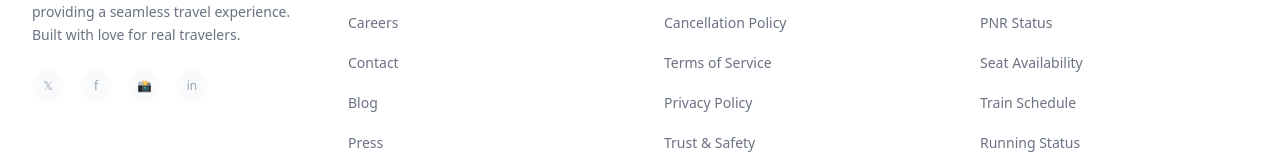
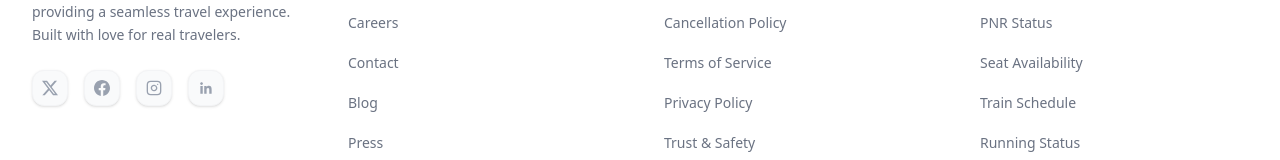
Before and after one commit to RishiVykunta/RMS, a Next.js app: page / in a window 1280 px wide. Shown: the part 2516-2676 px from the top of the page. Built offline with nearby package versions, Linux system fonts and the light colour scheme; no server answers; the database is empty.

Commit message:
style: replace text social icons with premium SVGs in footer

```diff
--- a/components/Footer.tsx
+++ b/components/Footer.tsx
@@ -14,9 +14,48 @@ export default function Footer() {
               Modern railway reservation system providing a seamless travel experience. Built with love for real travelers.
             </p>
             <div className="mt-6 flex space-x-4">
-              {['𝕏', 'f', '📸', 'in'].map((social, i) => (
-                <div key={i} className="w-8 h-8 rounded-full bg-gray-50 flex items-center justify-center text-gray-400 hover:bg-brand hover:text-white cursor-pointer transition-all">
-                  <span className="text-xs">{social}</span>
+              {[
+                {
+                  name: 'X',
+                  color: 'hover:bg-black',
+                  icon: (
+                    <svg viewBox="0 0 24 24" className="w-4 h-4" fill="currentColor">
+                      <path d="M18.901 1.153h3.68l-8.04 9.19L24 22.846h-7.406l-5.8-7.584-6.638 7.584H.474l8.6-9.83L0 1.154h7.594l5.243 6.932L18.901 1.153zM17.61 20.644h2.039L6.486 3.24H4.298L17.61 20.644z" />
+                    </svg>
+                  )
+                },
+                {
+                  name: 'Facebook',
+                  color: 'hover:bg-[#1877F2]',
+                  icon: (
+                    <svg viewBox="0 0 24 24" className="w-4 h-4" fill="currentColor">
+                      <path d="M24 12.073c0-6.627-5.373-12-12-12s-12 5.373-12 12c0 5.99 4.388 10.954 10.125 11.854v-8.385H7.078v-3.47h3.047V9.43c0-3.007 1.792-4.669 4.533-4.669 1.312 0 2.686.235 2.686.235v2.953H15.83c-1.491 0-1.956.925-1.956 1.874v2.25h3.328l-.532 3.47h-2.796v8.385C19.612 23.027 24 18.062 24 12.073z" />
+                    </svg>
+                  )
+                },
+                {
+                  name: 'Instagram',
+                  color: 'hover:bg-[#E4405F]',
+                  icon: (
+                    <svg viewBox="0 0 24 24" className="w-4 h-4" fill="none" stroke="currentColor" strokeWidth="2" strokeLinecap="round" strokeLinejoin="round">
+                      <rect x="2" y="2" width="20" height="20" rx="5" ry="5"></rect>
+                      <path d="M16 11.37A4 4 0 1 1 12.63 8 4 4 0 0 1 16 11.37z"></path>
+                      <line x1="17.5" y1="6.5" x2="17.51" y2="6.5"></line>
+                    </svg>
+                  )
+                },
+                {
+                  name: 'LinkedIn',
+                  color: 'hover:bg-[#0077B5]',
+                  icon: (
+                    <svg viewBox="0 0 24 24" className="w-4 h-4" fill="currentColor">
+                      <path d="M20.447 20.452h-3.554v-5.569c0-1.328-.027-3.037-1.852-3.037-1.853 0-2.136 1.445-2.136 2.939v5.667H9.351V9h3.414v1.561h.046c.477-.9 1.637-1.85 3.37-1.85 3.601 0 4.267 2.37 4.267 5.455v6.286zM5.337 7.433c-1.144 0-2.063-.926-2.063-2.065 0-1.138.92-2.063 2.063-2.063 1.14 0 2.064.925 2.064 2.063 0 1.139-.925 2.065-2.064 2.065zm1.782 13.019H3.555V9h3.564v11.452z" />
+                    </svg>
+                  )
+                },
+              ].map((social, i) => (
+                <div key={i} className={`w-9 h-9 rounded-xl bg-gray-50 flex items-center justify-center text-gray-400 ${social.color} hover:text-white cursor-pointer transition-all duration-300 shadow-sm hover:shadow-md hover:-translate-y-0.5 border border-gray-100`}>
+                  {social.icon}
                 </div>
               ))}
             </div>
```
